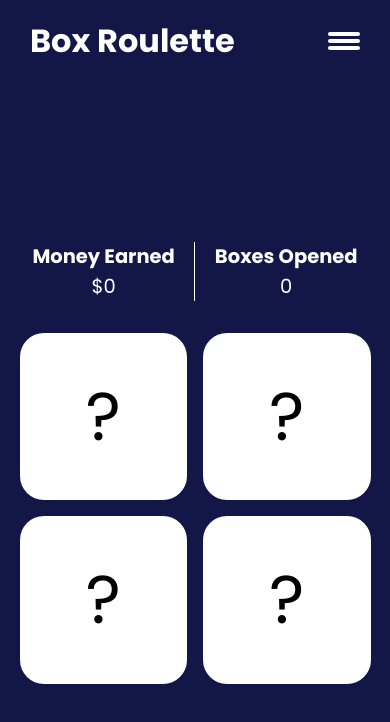
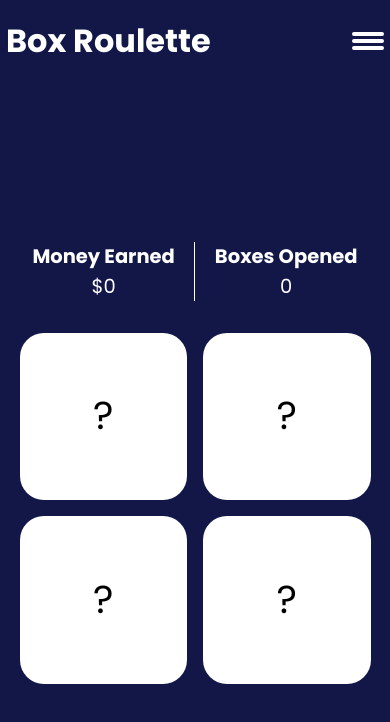
Before and after one commit to McJet/box-roulette-game, a Vue app: page / in a window 390 px wide. Shown: the top 722 px of the page. Built offline with nearby package versions, Linux system fonts and the light colour scheme.

Commit message:
css styling hotfixes for mobile view

```diff
--- a/src/components/Box.vue
+++ b/src/components/Box.vue
@@ -41,6 +41,6 @@ const boxValue = computed(() => {
   height: 100%;
   border-radius: 24px;
   color: black;
-  font-size: clamp(1rem, calc(3rem + 5vw), 6rem);
+  font-size: clamp(2rem, 10vw, 4rem);
 }
 </style>
--- a/src/components/NavBar.vue
+++ b/src/components/NavBar.vue
@@ -67,7 +67,7 @@ nav {
   justify-content: space-between;
   align-items: center;
   padding: 1em 0;
-  width: calc(100dvw - 3em);
+  width: 100dvw;
   max-width: 1440px;
   margin: 0 auto;
 }
--- a/src/style.css
+++ b/src/style.css
@@ -3,6 +3,7 @@
 
   /* color-scheme: light dark; */
   color: white;
+  background-color: black;
 }
 /* CSS Reset By Josh Comeau https://www.joshwcomeau.com/css/custom-css-reset/ */
 /*
@@ -76,7 +77,6 @@ button {
   border: none;
 }
 button:hover {
-  filter: brightness(0.8);
   cursor: pointer;
 }
 body {
@@ -84,7 +84,6 @@ body {
   display: flex;
   flex-direction: column;
   justify-content: start;
-  place-items: center;
-  min-width: 320px;
+  min-width: 250px;
   min-height: 100vh;
 }
```
